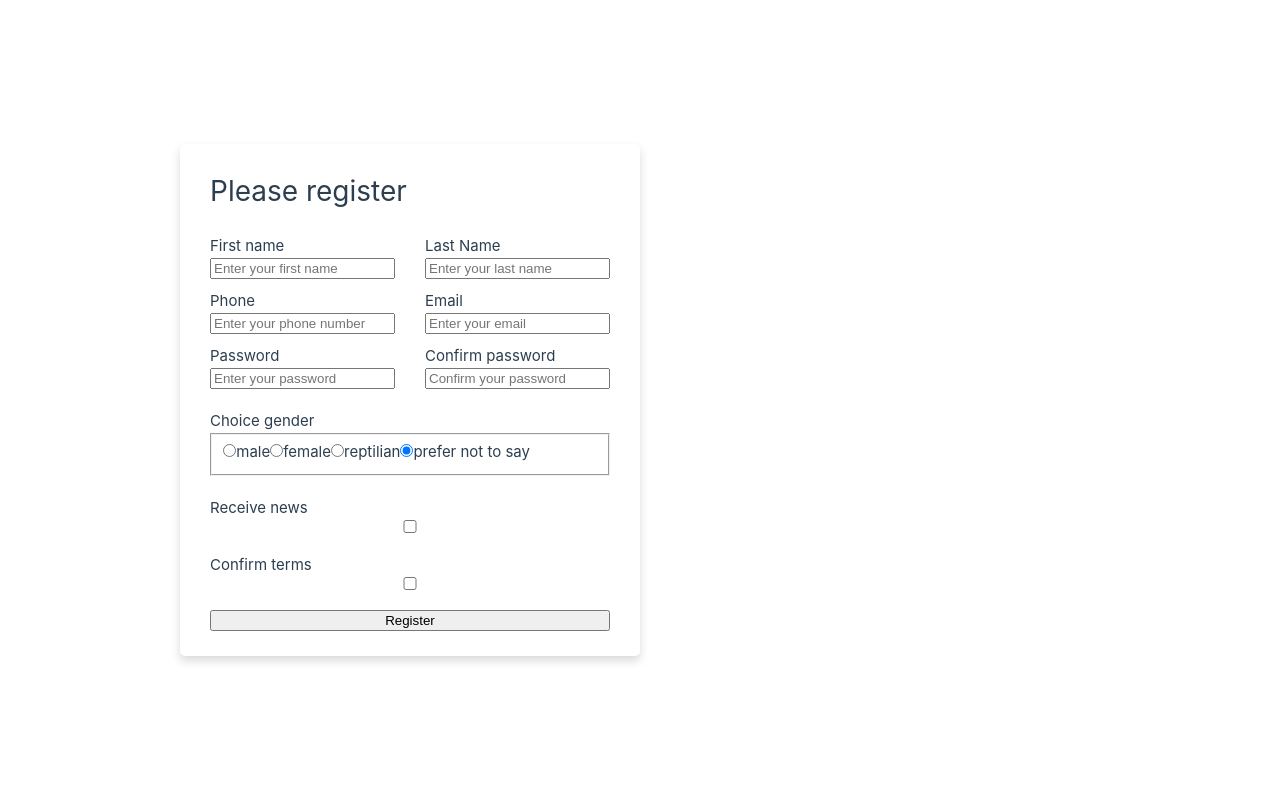
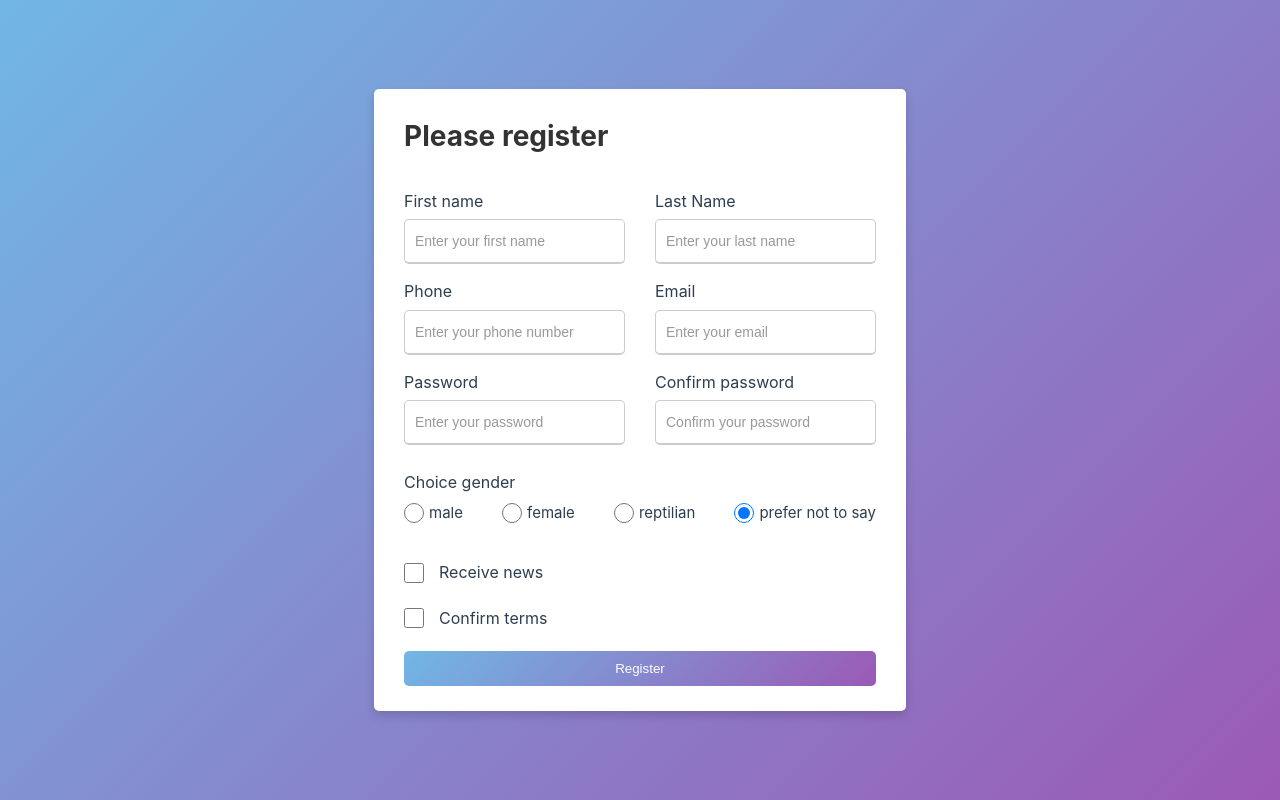
Before and after one commit to s5198653/vue-registration-form, a Vue app: page / in a window 1280 px wide. Built offline with nearby package versions, Linux system fonts and the light colour scheme; the HTML template or start-up script is replaced by a standard one.

Commit message:
adds basic styles

```diff
--- a/src/assets/base.css
+++ b/src/assets/base.css
@@ -60,8 +60,11 @@
 
 body {
   min-height: 100vh;
+  display: flex;
+  justify-content: center;
+  align-items: center;
   color: var(--color-text);
-  background: var(--color-background);
+  background: linear-gradient(135deg, #71b7e6, #9b59b6);
   transition:
     color 0.5s,
     background-color 0.5s;
--- a/src/assets/main.css
+++ b/src/assets/main.css
@@ -2,6 +2,9 @@
 
 #app {
   max-width: 1280px;
+  display: flex;
+  justify-content: center;
+  align-items: center;
   margin: 0 auto;
   padding: 2rem;
   font-weight: normal;
@@ -28,8 +31,6 @@ a,
   }
 
   #app {
-    display: grid;
-    grid-template-columns: 1fr 1fr;
     padding: 0 2rem;
   }
 }
--- a/src/components/InputWrapper.vue
+++ b/src/components/InputWrapper.vue
@@ -1,18 +1,44 @@
 <script setup lang="ts">
-defineProps<{ label: string; error: string }>();
+defineProps<{ label: string; error: string; horizontal?: boolean }>();
 </script>
 
 <template>
-  <label class="input-wrapper">
-    <span>{{ label }}</span>
+  <label :class="['input-wrapper', { 'input-wrapper--horizontal': horizontal }]">
+    <span class="input-wrapper__label">{{ label }}</span>
     <slot />
-    <span>{{ error }}</span>
+    <span class="input-wrapper__error">{{ error }}</span>
   </label>
 </template>
 
 <style scoped>
 .input-wrapper {
-  display: grid;
-  grid-template-columns: 1fr;
+  display: flex;
+  flex-direction: column;
+  gap: 5px;
+}
+.input-wrapper--horizontal {
+  flex-direction: row;
+  flex-wrap: wrap;
+  align-items: center;
+  justify-content: flex-start;
+  gap: 10px;
+}
+.input-wrapper--horizontal > * {
+  order: 0;
+}
+.input-wrapper--horizontal > .input-wrapper__label {
+  order: 2;
+}
+.input-wrapper--horizontal > slot {
+  order: 1;
+}
+.input-wrapper--horizontal > .input-wrapper__error {
+  order: 3;
+}
+.input-wrapper__label {
+  font-size: 16px;
+}
+.input-wrapper__error {
+  color: red;
 }
 </style>
--- a/src/components/VButton.vue
+++ b/src/components/VButton.vue
@@ -3,9 +3,38 @@ const { type = 'button' } = defineProps<{ type?: 'button' | 'submit' | 'reset' }
 </script>
 
 <template>
-  <button :type>
+  <button :type class="v-button">
     <slot />
   </button>
 </template>
 
-<style scoped></style>
+<style scoped>
+.v-button {
+  padding: 10px 20px;
+  border: none;
+  border-radius: 5px;
+  background: linear-gradient(135deg, #71b7e6, #9b59b6);
+  color: white;
+  cursor: pointer;
+  transition: background-color 0.3s ease;
+}
+.v-button:hover {
+  opacity: 0.7;
+}
+
+.v-button:focus {
+  outline: none;
+  box-shadow: 0 0 0 3px rgba(0, 87, 179, 0.5);
+}
+
+.v-button:active {
+  opacity: 0.7;
+}
+
+.v-button:disabled {
+  cursor: not-allowed;
+  opacity: 0.5;
+  background: linear-gradient(135deg, #ccc, #ddd);
+  color: #666;
+}
+</style>
--- a/src/components/VInput.vue
+++ b/src/components/VInput.vue
@@ -6,7 +6,30 @@ const model = defineModel();
 </script>
 
 <template>
-  <input v-model="model" :type />
+  <input v-model="model" :type="type" class="v-input" />
 </template>
 
-<style scoped></style>
+<style scoped>
+.v-input {
+  height: 45px;
+  width: 100%;
+  outline: none;
+  font-size: 16px;
+  border-radius: 5px;
+  padding-left: 10px;
+  border: 1px solid #ccc;
+  border-bottom-width: 2px;
+  transition: all 0.3s ease;
+}
+.v-input::placeholder {
+  color: #999;
+  font-size: 14px;
+  opacity: 1;
+}
+.v-input[type='checkbox'],
+.v-input[type='radio'] {
+  width: 20px;
+  height: 20px;
+  margin-right: 5px;
+}
+</style>
--- a/src/components/VRadioGroup.vue
+++ b/src/components/VRadioGroup.vue
@@ -8,8 +8,8 @@ const { options } = defineProps<{
 const model = defineModel();
 </script>
 <template>
-  <fieldset>
-    <label v-for="option in options" :key="option">
+  <fieldset class="v-radio-group">
+    <label v-for="option in options" :key="option" class="v-radio-group__item">
       <VInput
         :name
         :value="option"
@@ -22,4 +22,20 @@ const model = defineModel();
   </fieldset>
 </template>
 
-<style scoped></style>
+<style scoped>
+.v-radio-group {
+  display: flex;
+  flex-wrap: wrap;
+  justify-content: space-between;
+  gap: 10px;
+  align-items: start;
+  border: none;
+  padding: 0;
+}
+
+.v-radio-group__item {
+  display: flex;
+  align-items: center;
+  margin-bottom: 10px;
+}
+</style>
--- a/src/components/VTitle.vue
+++ b/src/components/VTitle.vue
@@ -3,9 +3,39 @@ const { tag = 'h1' } = defineProps<{ tag: 'h1' | 'h2' | 'h3' | 'h4' | 'h5' | 'h6
 </script>
 
 <template>
-  <component :is="tag">
+  <component :is="tag" class="v-title">
     <slot />
   </component>
 </template>
 
-<style scoped></style>
+<style scoped>
+.v-title {
+  font-weight: bold;
+  color: #333;
+  margin-bottom: 10px;
+}
+
+h1 {
+  font-size: 36px;
+}
+
+h2 {
+  font-size: 28px;
+}
+
+h3 {
+  font-size: 24px;
+}
+
+h4 {
+  font-size: 20px;
+}
+
+h5 {
+  font-size: 18px;
+}
+
+h6 {
+  font-size: 16px;
+}
+</style>
```
